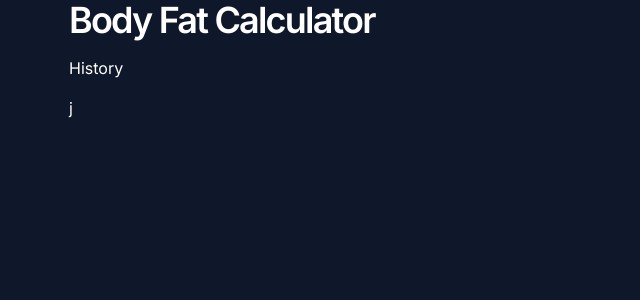
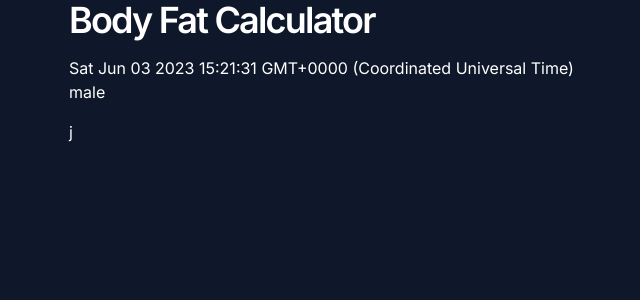
Before and after one commit to kulgg/bodyfat.cc, a Next.js app: page / in a window 1280 px wide. Shown: the top 300 px of the page, without its empty margins (59-699 px from the left). Built offline with nearby package versions, Linux system fonts and the light colour scheme.

Commit message:
Fix model

```diff
--- a/app/History.tsx
+++ b/app/History.tsx
@@ -1,7 +1,37 @@
 "use client";
 
+import { Entry, Sex } from "@/lib/model";
+import { useEffect, useState } from "react";
+
 function History() {
-  return <div>History</div>;
+  const [history, setHistory] = useState<Entry[]>([]);
+
+  useEffect(() => {
+    setHistory([
+      {
+        created: new Date(),
+        measurement: {
+          belly: 2,
+          sex: Sex.MALE,
+          height: 3,
+          neck: 2,
+          weight: 2,
+        },
+      },
+    ]);
+  }, []);
+
+  return (
+    <div>
+      {history.map((x) => (
+        <div key={x.created.toString()}>
+          {x.created.toString()}
+
+          <div>{x.measurement.sex === Sex.MALE ? "male" : "female"}</div>
+        </div>
+      ))}
+    </div>
+  );
 }
 
 export default History;
--- a/lib/model.ts
+++ b/lib/model.ts
@@ -1,3 +1,8 @@
+export enum Sex {
+  MALE,
+  FEMALE,
+}
+
 interface GeneralMeasurement {
   height: number;
   weight: number;
@@ -5,15 +10,20 @@ interface GeneralMeasurement {
 }
 
 interface MaleMeasurement extends GeneralMeasurement {
+  sex: Sex.MALE;
   belly: number;
+  waist?: never;
+  hip?: never;
 }
 
 interface FemaleMeasurement extends GeneralMeasurement {
+  sex: Sex.FEMALE;
+  belly?: never;
   waist: number;
   hip: number;
 }
 
-interface Entry {
+export interface Entry {
   created: Date;
   measurement: MaleMeasurement | FemaleMeasurement;
 }
```
